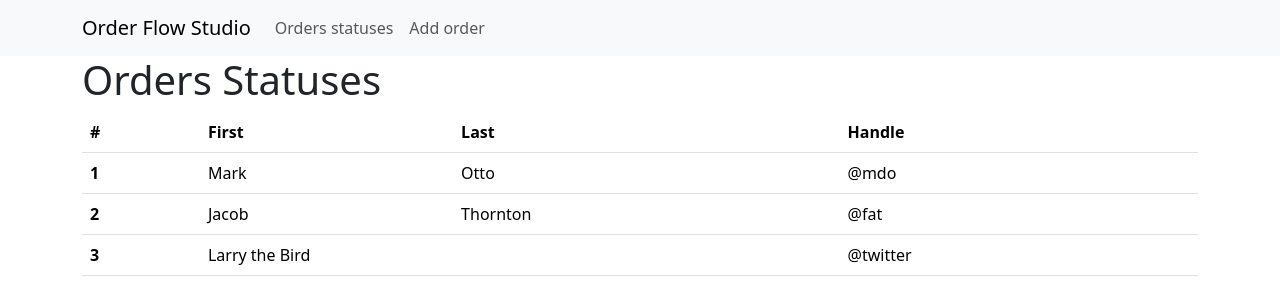
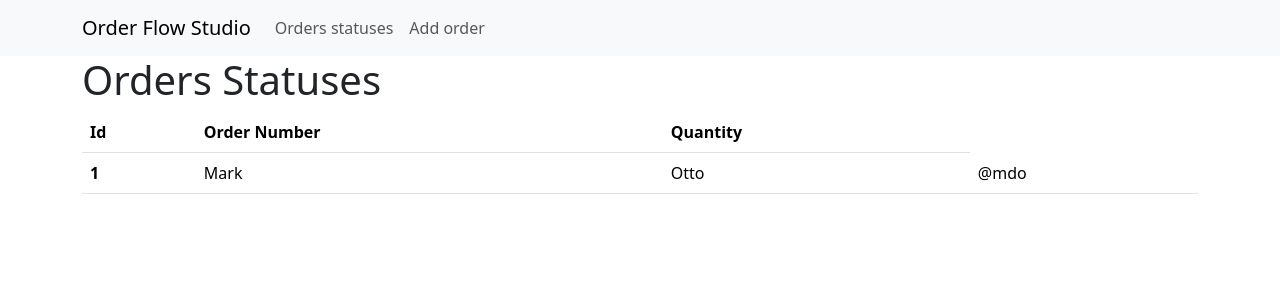
Before and after one commit to LukasZlocki/order_flow_angularUI, an Angular app: page / in a window 1280 px wide. Shown: the top 304 px of the page. Built offline with nearby package versions, Linux system fonts and the light colour scheme.

Commit message:
Fit table content for further seteps

```diff
--- a/src/app/components/orders/orders.component.html
+++ b/src/app/components/orders/orders.component.html
@@ -4,10 +4,9 @@
     <table class="table">
         <thead>
         <tr>
-            <th scope="col">#</th>
-            <th scope="col">First</th>
-            <th scope="col">Last</th>
-            <th scope="col">Handle</th>
+            <th scope="col">Id</th>
+            <th scope="col">Order Number</th>
+            <th scope="col">Quantity</th>
         </tr>
         </thead>
         <tbody>
@@ -17,17 +16,6 @@
             <td>Otto</td>
             <td>@mdo</td>
         </tr>
-        <tr>
-            <th scope="row">2</th>
-            <td>Jacob</td>
-            <td>Thornton</td>
-            <td>@fat</td>
-        </tr>
-        <tr>
-            <th scope="row">3</th>
-            <td colspan="2">Larry the Bird</td>
-            <td>@twitter</td>
-        </tr>
         </tbody>
     </table>
 </div>
```
